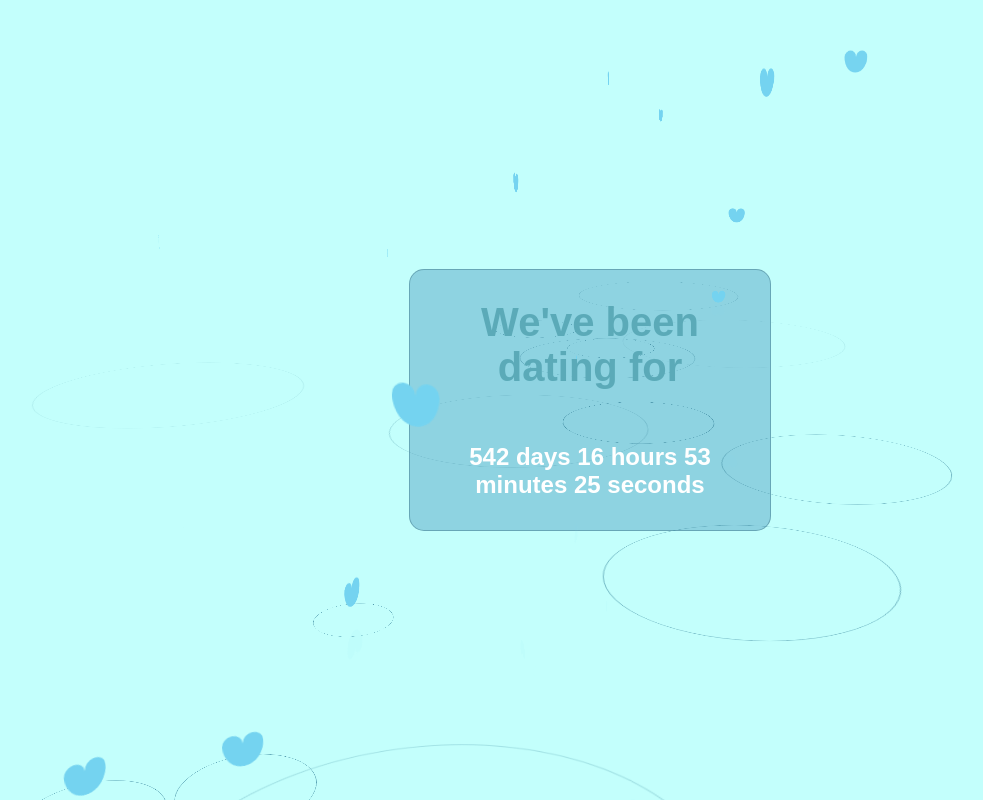
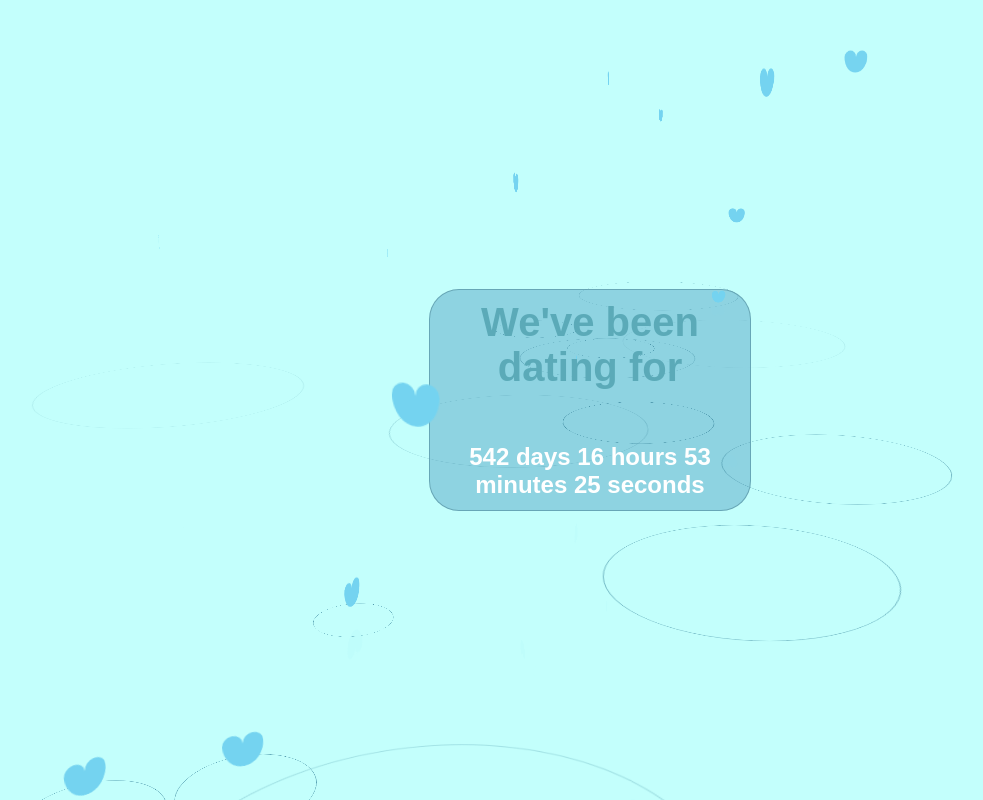
Before and after one commit to z4ms/Skyy, a plain HTML site: page ffpage.html in a window 1280 px wide. Shown: the whole page, without its empty margins (50-1033 px from the left). Drawn offline with Linux system fonts and the light colour scheme.

Commit message:
Update styles.css

```diff
--- a/styles.css
+++ b/styles.css
@@ -58,8 +58,8 @@ article#ff-container {
   justify-content: center;
   background-color: #6ab6ce98; /* Pastikan latar belakang terlihat */
   color: #5baab8; /* Pastikan teks terlihat */
-  padding: 30px;
-  border-radius: 15px;
+  padding: 10px;
+  border-radius: 30px;
   border: 1px solid #4e889998; /* Garis border untuk memastikan elemen terlihat */
 }
 
```
